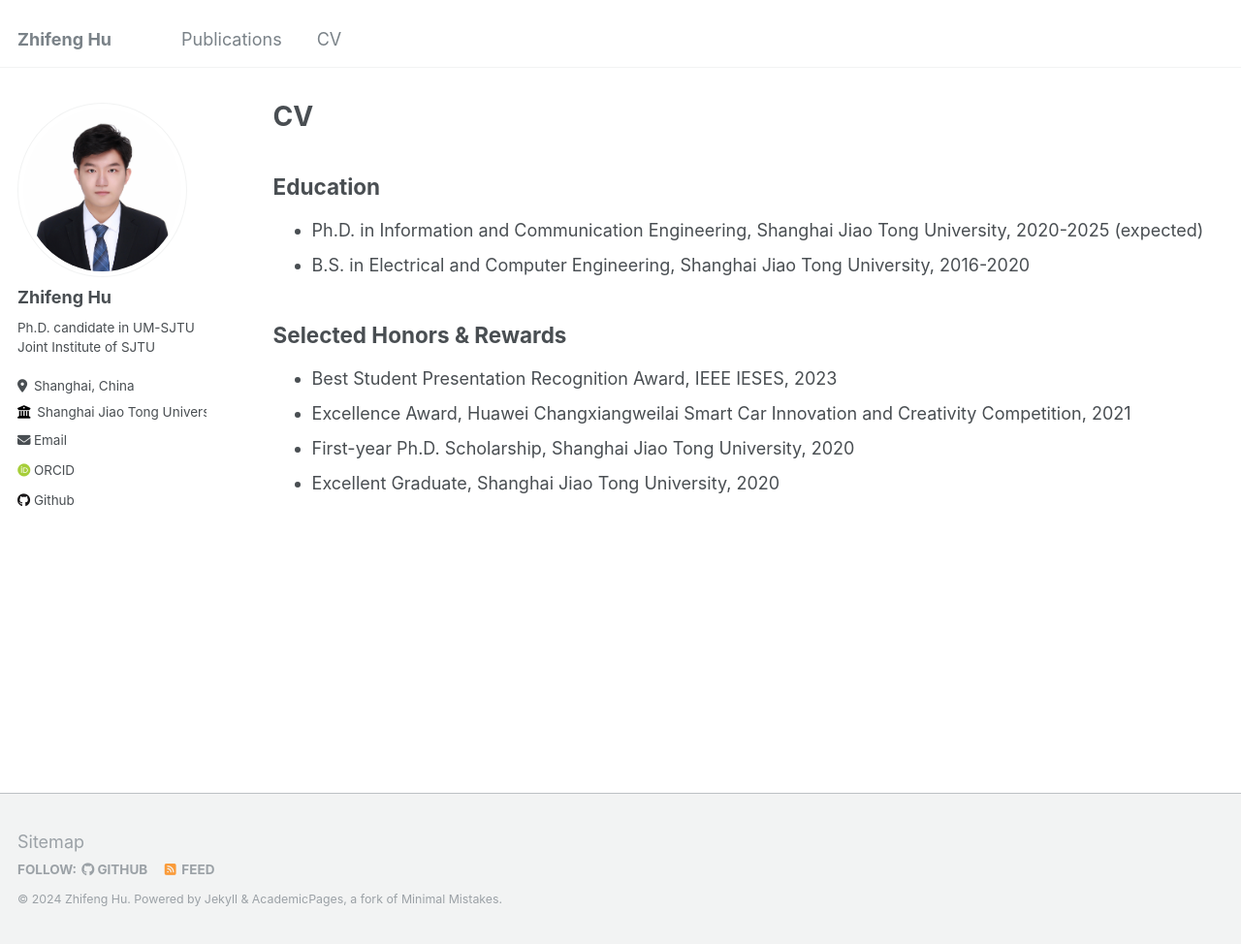
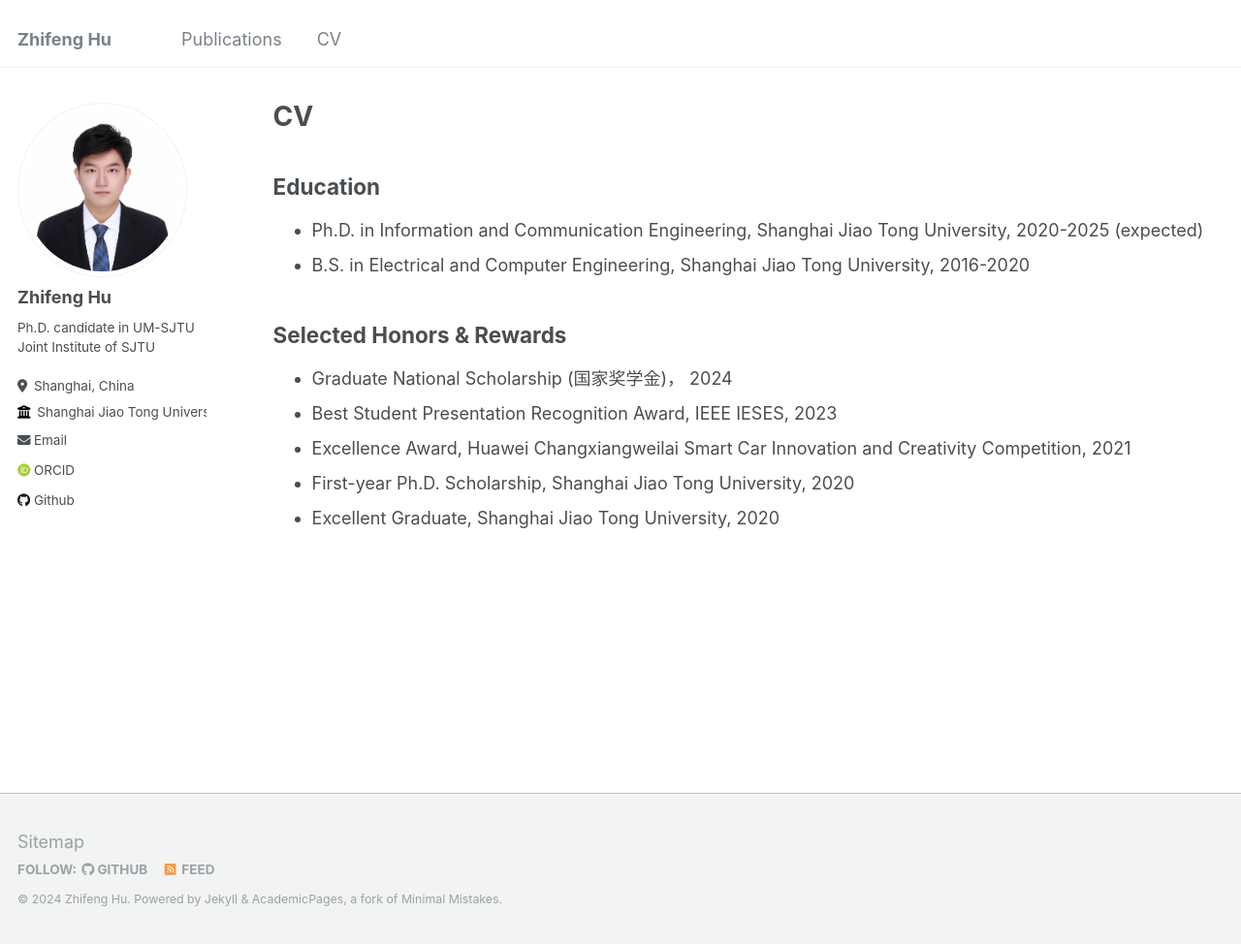
Before and after one commit to CantorHu/CantorHu.github.io, a Jekyll site: the page built from _pages/cv.md, in a window 1280 px wide and 974 px high. Shown: the whole window at 97% size. Built offline with Jekyll 4.4.1, drawn with Linux system fonts in a browser that asks for light colours; some web fonts are replaced.

Commit message:
Update cv.md

```diff
--- a/_pages/cv.md
+++ b/_pages/cv.md
@@ -17,6 +17,7 @@ Education
 
 Selected Honors & Rewards
 -----
+- Graduate National Scholarship (国家奖学金)， 2024
 - Best Student Presentation Recognition Award, IEEE IESES, 2023
 - Excellence Award, Huawei Changxiangweilai Smart Car Innovation and Creativity Competition, 2021
 - First-year Ph.D. Scholarship, Shanghai Jiao Tong University, 2020
```
